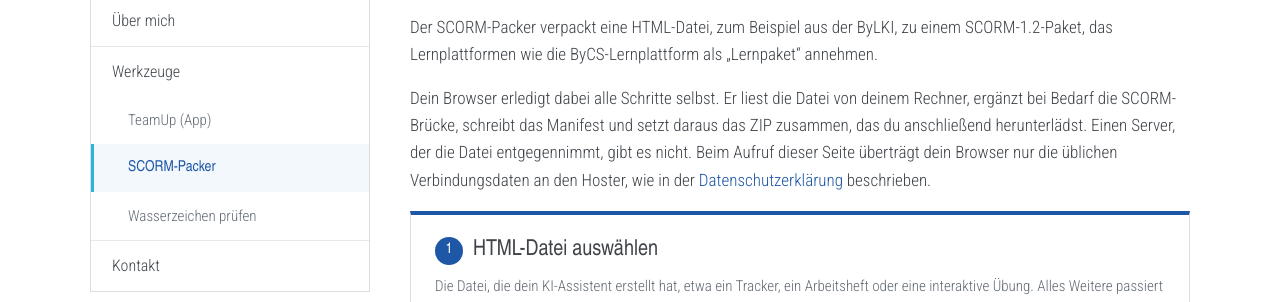
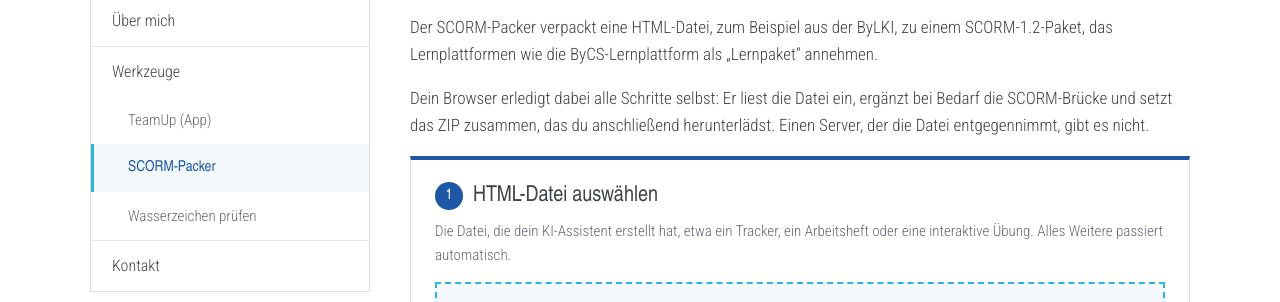
Before and after one commit to SebOlic-Vader/website, an Eleventy site: page src/scorm-packer/index.njk in a window 1280 px wide. Shown: the part 498-800 px from the top of the page. Built offline with nearby package versions, Linux system fonts and the light colour scheme; Eleventy itself is replaced by a stand-in of ours; files that its build step writes are made by us from their sources; a web font is replaced by a local one.

Commit message:
SCORM-Packer: Einleitung gekürzt

```diff
--- a/src/scorm-packer/index.njk
+++ b/src/scorm-packer/index.njk
@@ -11,7 +11,7 @@ description: "Der SCORM-Packer macht aus einer HTML-Datei, zum Beispiel aus der
 <article class="text packer">
   <h1>SCORM-Packer</h1>
   <p>Der SCORM-Packer verpackt eine HTML-Datei, zum Beispiel aus der ByLKI, zu einem SCORM-1.2-Paket, das Lernplattformen wie die ByCS-Lernplattform als „Lernpaket“ annehmen.</p>
-  <p>Dein Browser erledigt dabei alle Schritte selbst. Er liest die Datei von deinem Rechner, ergänzt bei Bedarf die SCORM-Brücke, schreibt das Manifest und setzt daraus das ZIP zusammen, das du anschließend herunterlädst. Einen Server, der die Datei entgegennimmt, gibt es nicht. Beim Aufruf dieser Seite überträgt dein Browser nur die üblichen Verbindungsdaten an den Hoster, wie in der <a href="/datenschutz/">Datenschutzerklärung</a> beschrieben.</p>
+  <p>Dein Browser erledigt dabei alle Schritte selbst: Er liest die Datei ein, ergänzt bei Bedarf die SCORM-Brücke und setzt das ZIP zusammen, das du anschließend herunterlädst. Einen Server, der die Datei entgegennimmt, gibt es nicht.</p>
 
   <section class="packer__schritt">
     <h2><span class="packer__nummer">1</span>HTML-Datei auswählen</h2>
```
